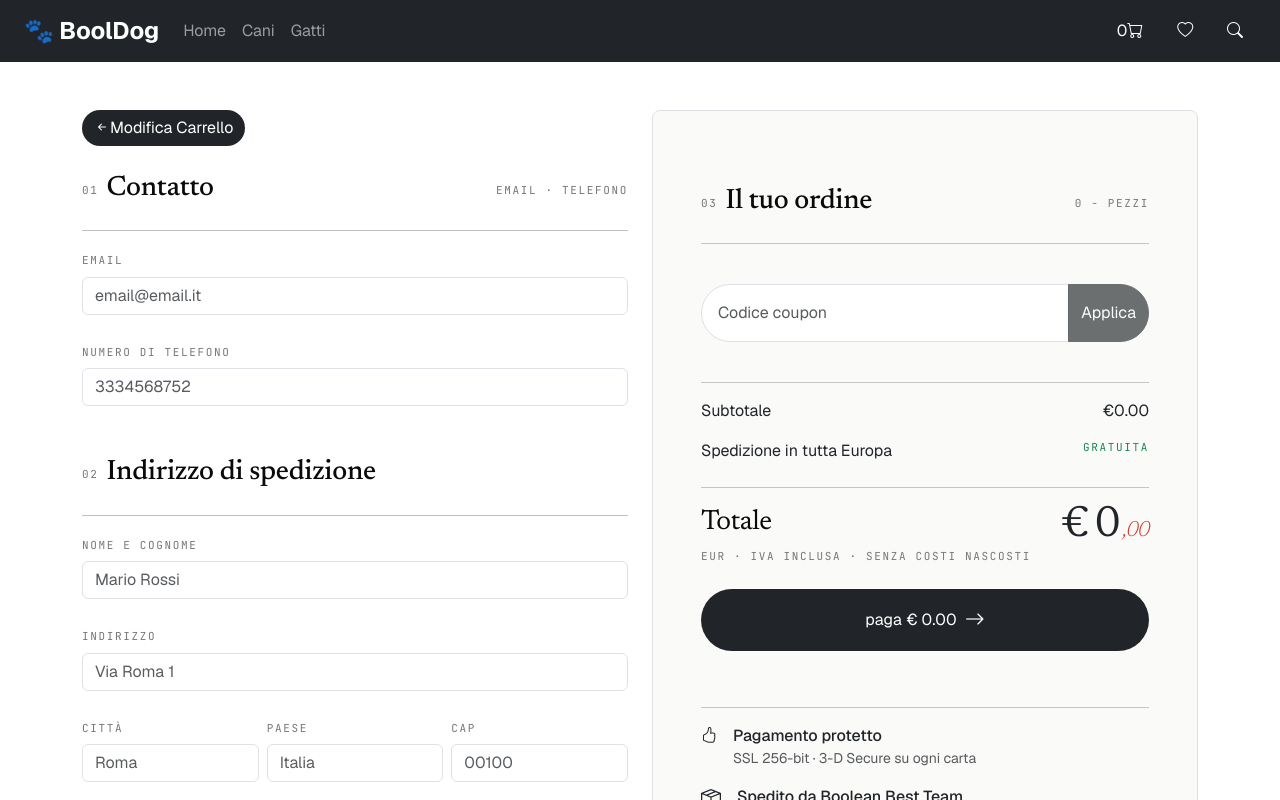
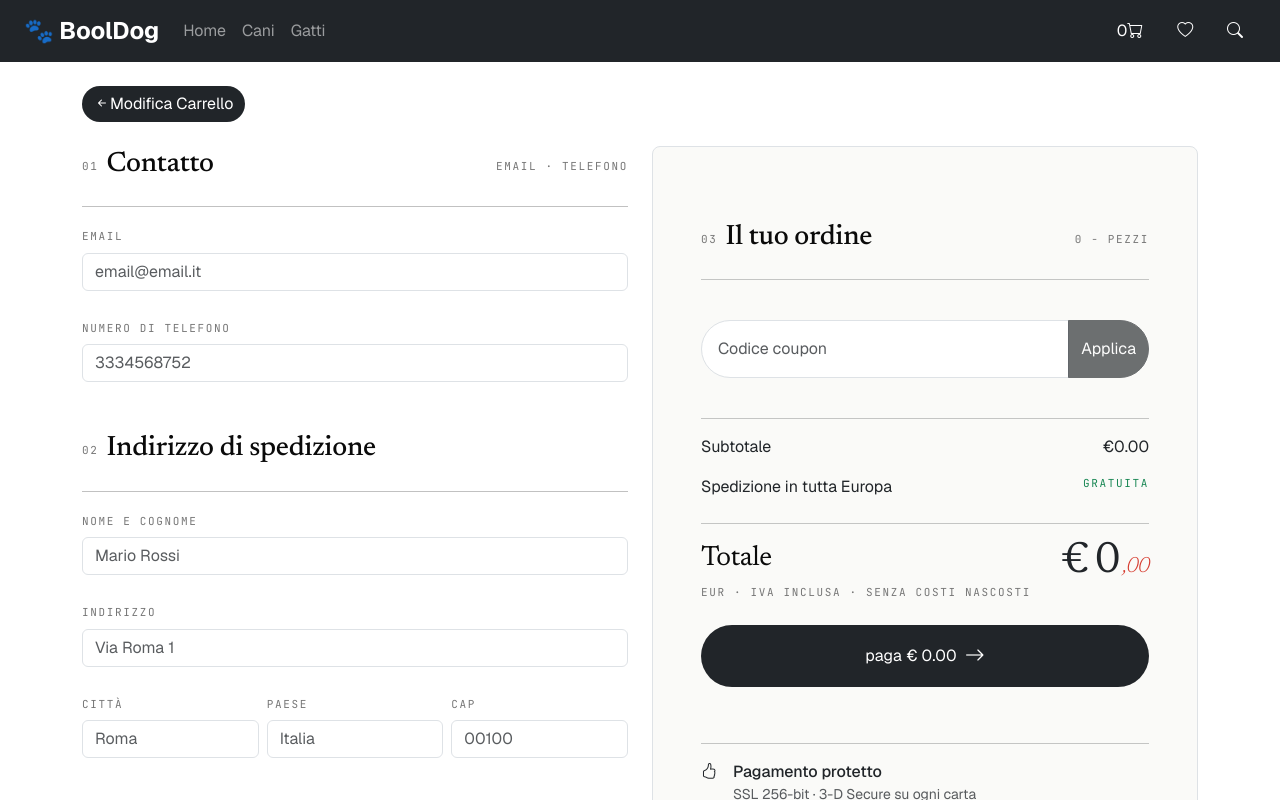
Before and after one commit to Carlo-Falanga/booldog-project-work, a React app in the folder frontend/: page /checkout in a window 1280 px wide. Shown: the top 800 px of the page. Built offline with nearby package versions, Linux system fonts and the light colour scheme; the HTML template or start-up script is replaced by a standard one.

Commit message:
refactor: reorganize form layout and improve button placement in CheckoutPage

```diff
--- a/frontend/src/pages/CheckoutPage.jsx
+++ b/frontend/src/pages/CheckoutPage.jsx
@@ -154,24 +154,24 @@ export default function CheckoutPage() {
 
     return (
         <>
+
+            <div className="container my-4 ">
+                <div className="d-flex justify-content-start ">
+                    <Link to="/cart">
+                        <button className="btn btn-dark rounded-pill border-0 btn_cart"><i class="bi bi-arrow-left-short"></i>Modifica Carrello</button>
+                    </Link>
+                </div>
+            </div>
+
             <form onSubmit={handleSubmit}>
-
-
-
-                <div className="container d-flex justify-content-center my-5 ">
+                <div className="container ">
 
                     <div className="row row-cols-1 row-cols-md-2">
                         <div className="col">
 
-                            <div className="d-flex justify-content-start ">
-                                <Link to="/cart">
-                                    <button className="btn btn-dark rounded-pill border-0 btn_cart"><i class="bi bi-arrow-left-short"></i>Modifica Carrello</button>
-                                </Link>
-                            </div>
-
                             {/* CONTATTO */}
                             <div className="d-flex flex-column justify-content-between d-lg-flex flex-lg-row ">
-                                <div className="d-flex gap-2 align-items-end mt-4">
+                                <div className="d-flex gap-2 align-items-end ">
                                     <p className="cart-meta">01</p>
                                     <h3>Contatto</h3>
                                 </div>
```
